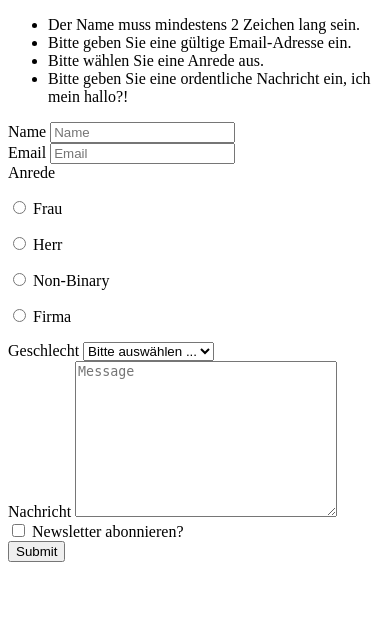
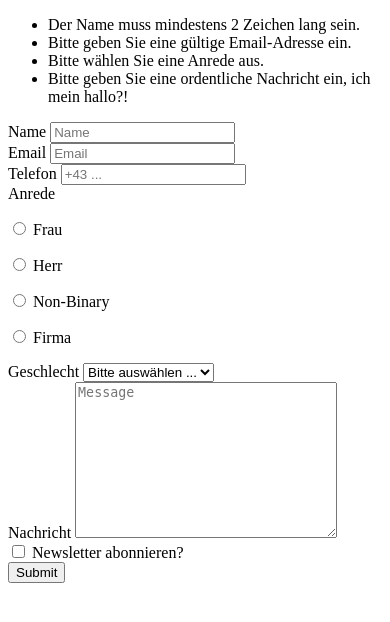
Before and after one commit to derhofbauer/sae-wdd319, a PHP site: page /validate.php in a window 390 px wide. Shown: the top 622 px of the page. Run offline with PHP 8.4, Linux system fonts and the light colour scheme; data that the repository does not hold is empty.

Commit message:
[FEATURE] finish form for 2 phone

```diff
--- a/Aufgaben/2/index.php
+++ b/Aufgaben/2/index.php
@@ -30,6 +30,10 @@
         <div class="form-group">
             <label for="email">Email</label>
             <input type="email" name="email" id="email" placeholder="Email" class="form-control">
+        </div>
+        <div class="form-group">
+            <label for="phone">Telefon</label>
+            <input type="text" name="phone" id="phone" placeholder="+43 ..." class="form-control">
         </div>
         <div class="form-group">
             <label for="salutation">Anrede</label>
--- a/Aufgaben/2/validate.php
+++ b/Aufgaben/2/validate.php
@@ -1,5 +1,9 @@
 <?php
 
+/**
+ * Wir definieren einen Array, in den wir alle Fehlermeldungen einfach nur hinein pushen, damit wir später darauf
+ * zugreifen und eine Liste an Fehlern ausgeben können.
+ */
 $errors = [];
 
 /**
@@ -7,6 +11,10 @@ $errors = [];
  */
 $name = $_POST['name'];
 if (strlen($name) < 2) {
+    /**
+     * Die Syntax $array[] mit den beiden Klammern erzeugt einen neuen numerischen Index und fügt den Wert nach dem "="
+     * an diesem Index in das Array ein. Analog zu einem klassischen push in einem Array.
+     */
     $errors[] = "Der Name muss mindestens 2 Zeichen lang sein.";
     // array_push($errors, "Der Name muss mindestens 2 Zeichen lang sein.");
 }
@@ -19,6 +27,22 @@ $atIndex = strpos($email, '@');
 if ($atIndex < 1 || strpos($email, '.', $atIndex) < ($atIndex + 1)) {
     $errors[] = "Bitte geben Sie eine gültige Email-Adresse ein.";
 }
+
+/**
+ * Telefon
+ */
+$phone = $_POST['phone'];
+/*$phone = str_replace('+', '00', $phone);
+$phone = str_replace([' ', '-'], '', $phone);
+if (!is_numeric($phone)) {
+    $errors[] = 'Bitte geben Sie eine gültige Telefonnummer ein.';
+}*/
+$phone_regex = '/^(\+|00)[\ 0-9-]*$/';
+if (preg_match($phone_regex, $phone) === false) {
+    $errors[] = 'Bitte geben Sie eine gültige Telefonnummer ein.';
+}
+
+
 
 /**
  * Anrede
@@ -46,6 +70,10 @@ if (strlen($message) < 10) {
 /**
  * Newsletter
  */
+/**
+ * $newsletter definieren wir hier nur als "Schalter". Der Schalter ist standardmäßig aus, nur wenn die Bedingunen erfüllt
+ * ist, wird er aktiviert. Wir benötigen daher keinen "else"-Block.
+ */
 $newsletter = false;
 if (isset($_POST['newsletter']) && $_POST['newsletter'] === 'on') {
     $newsletter = true;
```
